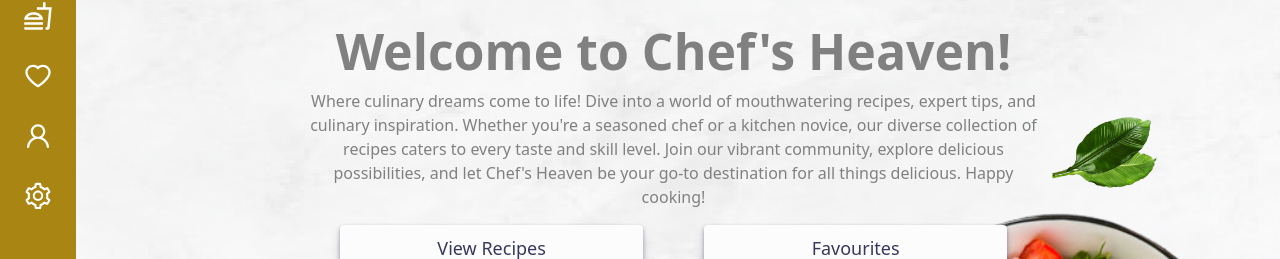
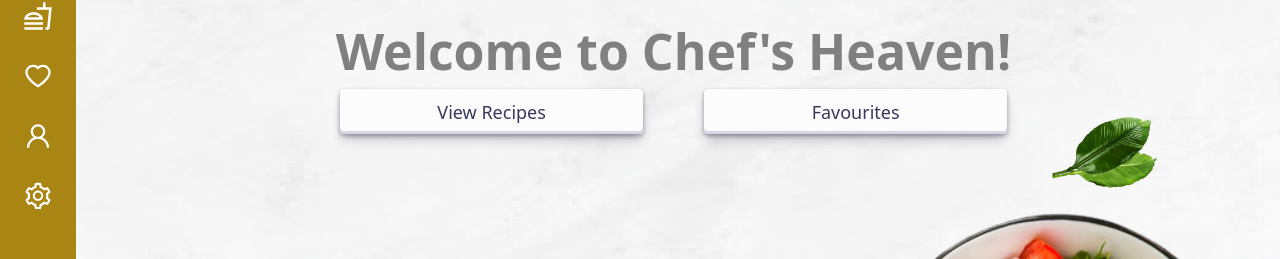
Before and after one commit to CodeSpace-Academy/ASE_2023_GROUP_E, a Next.js app: page / in a window 1280 px wide. Shown: the part 156-415 px from the top of the page. Built offline with nearby package versions, Linux system fonts and the light colour scheme.

Commit message:
Update HomeWithBackground.jsx

```diff
--- a/component/home-page/HomeWithBackground.jsx
+++ b/component/home-page/HomeWithBackground.jsx
@@ -36,11 +36,7 @@ function HomeWithBackground() {
           <div className={classes.content}>
           <h1 className={classes.text}>Welcome to Chef's Heaven!</h1>
           </div>
-            <p className={classes.par}> Where culinary dreams come to life! Dive into a world of mouthwatering recipes,
-            expert tips, and culinary inspiration. Whether you're a seasoned chef or a kitchen novice, our diverse collection of
-             recipes caters to every taste and skill level. Join our vibrant community, explore delicious possibilities, and let Chef's Heaven
-             be your go-to destination for all things delicious. Happy cooking!
-            </p>
+
           </div>
         {' '}
         {/* This div represents the background image container. */}
```
